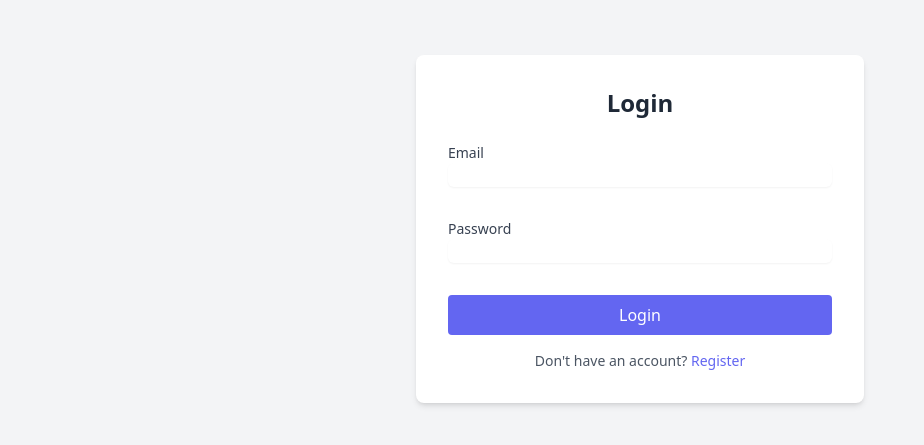
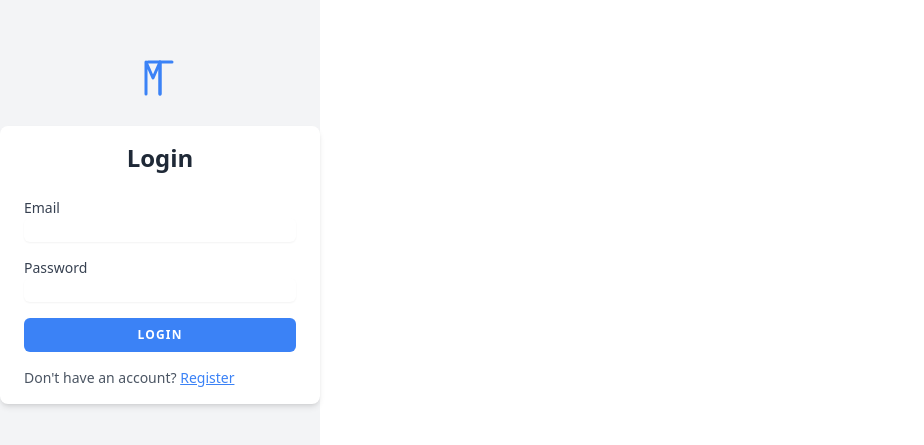
Before and after one commit to mezentsevs/task-manager, a Nuxt app in the folder frontend/: page /login in a window 1280 px wide. Shown: the part 171-616 px from the top of the page, without its empty margins (0-924 px from the left). Built offline with nearby package versions, Linux system fonts and the light colour scheme.

Commit message:
refactor: update login page with reusable components

```diff
--- a/frontend/app/pages/login.vue
+++ b/frontend/app/pages/login.vue
@@ -1,11 +1,13 @@
 <template>
-    <div class="flex min-h-screen items-center justify-center bg-gray-100 dark:bg-gray-900">
-        <div class="w-full max-w-md rounded-lg bg-white p-8 shadow-md dark:bg-gray-800">
-            <h1 class="mb-6 text-center text-2xl font-bold text-gray-800 dark:text-gray-100">
-                Login
-            </h1>
+    <AuthCard>
+        <template #logo>
+            <NuxtLink to="/">
+                <LogoIcon class="h-12 w-12 text-blue-500 dark:text-blue-600" />
+            </NuxtLink>
+        </template>
+
+        <Heading :level="1" class="mb-6 text-center text-2xl">Login</Heading>
         <form @submit.prevent="handleLogin">
-                <div class="mb-4">
             <InputLabel for="email" value="Email" />
             <Input
                 id="email"
@@ -14,8 +16,6 @@
                 class="mb-4 w-full"
                 required
                 autocomplete="on" />
-                </div>
-                <div class="mb-4">
             <InputLabel for="password" value="Password" />
             <Input
                 id="password"
@@ -23,20 +23,14 @@
                 type="password"
                 class="mb-4 w-full"
                 required />
-                </div>
-                <button
-                    type="submit"
-                    class="w-full rounded bg-indigo-500 px-4 py-2 text-white hover:bg-indigo-600">
-                    Login
-                </button>
-                <p v-if="error" class="mt-2 text-center text-sm text-red-500">{{ error }}</p>
+            <PrimaryButton class="w-full">Login</PrimaryButton>
+            <ErrorMessage :message="error" />
         </form>
-            <p class="mt-4 text-center text-sm text-gray-600 dark:text-gray-400">
+        <p class="mt-4 text-sm text-gray-600 dark:text-gray-400">
             Don't have an account?
-                <NuxtLink to="/register" class="text-indigo-500 hover:underline">Register</NuxtLink>
+            <PrimaryRouterLink to="/register">Register</PrimaryRouterLink>
         </p>
-        </div>
-    </div>
+    </AuthCard>
 </template>
 
 <script setup lang="ts">
@@ -44,8 +38,14 @@ import { applyToken } from '~/helpers/TokenHelper';
 import { ref, reactive } from 'vue';
 import { useAuthStore } from '~/stores/auth';
 import { useRouter } from 'vue-router';
+import AuthCard from '~/components/partials/cards/AuthCard.vue';
+import ErrorMessage from '~/components/uikit/messages/ErrorMessage.vue';
+import Heading from '~/components/uikit/headings/Heading.vue';
 import Input from '~/components/uikit/inputs/Input.vue';
 import InputLabel from '~/components/uikit/inputs/partials/InputLabel.vue';
+import LogoIcon from '~/components/icons/LogoIcon.vue';
+import PrimaryButton from '~/components/uikit/buttons/PrimaryButton.vue';
+import PrimaryRouterLink from '~/components/uikit/links/PrimaryRouterLink.vue';
 
 const authStore = useAuthStore();
 const router = useRouter();
```
Lines whose indentation alone changed are shown as unchanged.
